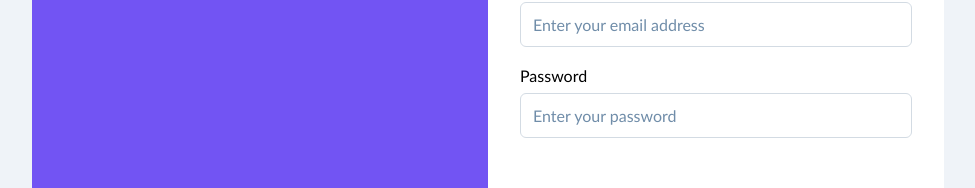
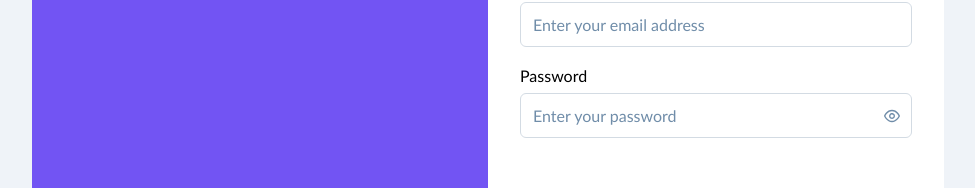
Before and after one commit to TheGeniusOfEternity/coordinate-area-checker-v4, a React (Vite) app in the folder frontend/: page /auth in a window 1280 px wide. Shown: the part 235-423 px from the top of the page, without its empty margins (152-1127 px from the left). Built offline with nearby package versions, Linux system fonts and the light colour scheme.

Commit message:
feat(frontend): auth resolver & useAuth hook

```diff
--- a/frontend/src/api/dto/auth/common/common-response.dto.ts
+++ /dev/null
@@ -1,4 +0,0 @@
-interface CommonResponseDto<T> {
-  status: number;
-  data: T;
-}
--- a/frontend/src/api/dto/auth/login-request.dto.ts
+++ b/frontend/src/api/dto/auth/login-request.dto.ts
@@ -1,4 +1,4 @@
-interface LoginRequestDto {
+export interface LoginRequestDto {
   email: string;
   password: string;
 }
--- a/frontend/src/api/dto/auth/login-response.dto.ts
+++ b/frontend/src/api/dto/auth/login-response.dto.ts
@@ -1,3 +1,3 @@
-interface LoginResponseDto {
-  token: string;
+export interface LoginResponseDto {
+  jwtToken: string;
 }
--- a/frontend/src/api/dto/auth/register-request.dto.ts
+++ b/frontend/src/api/dto/auth/register-request.dto.ts
@@ -1,4 +1,4 @@
-interface RegisterRequestDto {
+export interface RegisterRequestDto {
   email: string;
   name: string;
   surname: string;
--- /dev/null
+++ b/frontend/src/api/dto/common/common-response.dto.ts
@@ -0,0 +1,4 @@
+export interface CommonResponseDto<T> {
+  status: number;
+  data: T;
+}
--- /dev/null
+++ b/frontend/src/api/dto/common/validation-error-response.dto.ts
@@ -0,0 +1,4 @@
+export interface ValidationErrorResponseDto {
+  field: string;
+  message: string;
+}
--- /dev/null
+++ b/frontend/src/api/resolvers/auth.resolver.ts
@@ -0,0 +1,32 @@
+import ApiResolverUtil from "@/utils/ApiResolverUtil.ts";
+import type { CommonResponseDto } from "@/api/dto/common/common-response.dto.ts";
+import type { LoginRequestDto } from "@/api/dto/auth/login-request.dto.ts";
+import type { LoginResponseDto } from "@/api/dto/auth/login-response.dto.ts";
+import type { ValidationErrorResponseDto } from "@/api/dto/common/validation-error-response.dto.ts";
+import type { RegisterRequestDto } from "@/api/dto/auth/register-request.dto.ts";
+
+export class AuthResolver {
+  private apiResolver = new ApiResolverUtil("auth");
+
+  public async login(data: LoginRequestDto) {
+    return await this.apiResolver.request<
+      LoginRequestDto,
+      CommonResponseDto<LoginResponseDto | ValidationErrorResponseDto[] | string>
+    >(
+      "login",
+      "POST",
+      data,
+    );
+  }
+
+  public async register(data: RegisterRequestDto) {
+    return await this.apiResolver.request<
+      RegisterRequestDto,
+      CommonResponseDto<LoginResponseDto | ValidationErrorResponseDto[] | string>
+    >(
+      "register",
+      "POST",
+      data
+    );
+  }
+}
--- a/frontend/src/components/forms/LoginForm.tsx
+++ b/frontend/src/components/forms/LoginForm.tsx
@@ -6,7 +6,7 @@ import { useTranslation } from "react-i18next";
 import { useState } from "react";
 import * as React from "react";
 
-interface LoginFormData {
+export interface LoginFormData {
   email: string;
   password: string;
 }
@@ -86,6 +86,8 @@ const LoginForm = ({
             placeholder={t("page.welcome.form.password.placeholder.login")}
             autoComplete="current-password"
             inputClassName="password"
+            toggleMask
+            feedback={false}
           />
           {errors.password && <small className="p-error">{errors.password}</small>}
         </div>
--- a/frontend/src/components/forms/RegisterForm.tsx
+++ b/frontend/src/components/forms/RegisterForm.tsx
@@ -6,12 +6,12 @@ import { useTranslation } from "react-i18next";
 import "./Form.css";
 import * as React from "react";
 
-interface RegisterFormData {
+export interface RegisterFormData {
   email: string;
   name: string;
   surname: string;
   patronymic: string;
-  groupNumber: string;
+  studyGroup: string;
   password: string;
   passwordConfirm: string;
 }
@@ -35,7 +35,7 @@ const RegisterForm = ({
     name: "",
     surname: "",
     patronymic: "",
-    groupNumber: "",
+    studyGroup: "",
     password: "",
     passwordConfirm: "",
   });
@@ -62,8 +62,8 @@ const RegisterForm = ({
     if (!form.patronymic.trim()) {
       newErrors.patronymic = t('page.welcome.form.patronymic.error');
     }
-    if (!form.groupNumber.trim()) {
-      newErrors.groupNumber = t('page.welcome.form.group.error');
+    if (!form.studyGroup.trim()) {
+      newErrors.studyGroup = t('page.welcome.form.group.error');
     }
     if (!form.password.trim()) {
       newErrors.password = t('page.welcome.form.password.errors.empty');
@@ -151,14 +151,14 @@ const RegisterForm = ({
             </label>
             <InputText
               id="register-group"
-              value={form.groupNumber}
+              value={form.studyGroup}
               onChange={(e) =>
-                handleFormChange("groupNumber", e.target.value)
+                handleFormChange("studyGroup", e.target.value)
               }
               placeholder={t('page.welcome.form.group.placeholder')}
               autoComplete="student-group"
             />
-            {errors.groupNumber && <small className="p-error">{errors.groupNumber}</small>}
+            {errors.studyGroup && <small className="p-error">{errors.studyGroup}</small>}
           </div>
           <div className="p-field">
             <label htmlFor="register-password" className="form-label">
--- /dev/null
+++ b/frontend/src/hooks/useAuth.ts
@@ -0,0 +1,41 @@
+import { useNavigate } from "react-router-dom";
+import type { LoginFormData } from "@/components/forms/LoginForm.tsx";
+import type { LoginResponseDto } from "@/api/dto/auth/login-response.dto.ts";
+import { AuthResolver } from "@/api/resolvers/auth.resolver.ts";
+import type { RegisterFormData } from "@/components/forms/RegisterForm.tsx";
+import { useState } from "react";
+
+export const useAuth = () => {
+  const navigate = useNavigate();
+  const [loading, setLoading] = useState(false);
+  const authResolver = new AuthResolver();
+
+  const authorize = async (
+    data: LoginFormData | RegisterFormData,
+    mode: "login" | "register"
+  ) => {
+    setLoading(true);
+    const response = mode === "login"
+      ? await authResolver.login(data as LoginFormData)
+      : await authResolver.register(data as RegisterFormData);
+    switch(response.status) {
+      case 200:
+        localStorage.setItem(
+          "access_token",
+          (response.data as LoginResponseDto).jwtToken
+        );
+        navigate("/");
+        break;
+      case 400:
+        break;
+      default:
+        break;
+    }
+    setLoading(false);
+  };
+
+  return {
+    authorize,
+    loading
+  };
+};
--- a/frontend/src/pages/welcome/Welcome.tsx
+++ b/frontend/src/pages/welcome/Welcome.tsx
@@ -3,22 +3,13 @@ import { useState } from "react";
 import { useTranslation } from "react-i18next";
 import LoginForm from "@/components/forms/LoginForm";
 import RegisterForm from "@/components/forms/RegisterForm";
+import { useAuth } from "@/hooks/useAuth.ts";
 
 const Welcome = () => {
   const { t } = useTranslation();
+  const { authorize, loading } = useAuth();
 
   const [ mode, setMode ] = useState<"login" | "register">("login");
-  const [loading, setLoading] = useState(false);
-
-  const handleLoginSubmit = async () => {
-    setLoading(true);
-    await new Promise(() => { setLoading(false); });
-  };
-
-  const handleRegisterSubmit = async () => {
-    setLoading(true);
-    await new Promise(() => { setLoading(false); });
-  };
 
   const switchToRegister = () => {
     setMode("register");
@@ -36,7 +27,7 @@ const Welcome = () => {
         }>
           <h3>{t(`page.welcome.title.login`)}</h3>
           <LoginForm
-            onSubmit={handleLoginSubmit}
+            onSubmit={(data) => authorize(data, mode)}
             onSwitchToRegister={switchToRegister}
             loading={loading}
           />
@@ -46,7 +37,7 @@ const Welcome = () => {
         }>
           <h3>{t(`page.welcome.title.register`)}</h3>
           <RegisterForm
-            onSubmit={handleRegisterSubmit}
+            onSubmit={(data) => authorize(data, mode)}
             onLoginSwitch={switchToLogin}
             loading={loading}
           />
```
